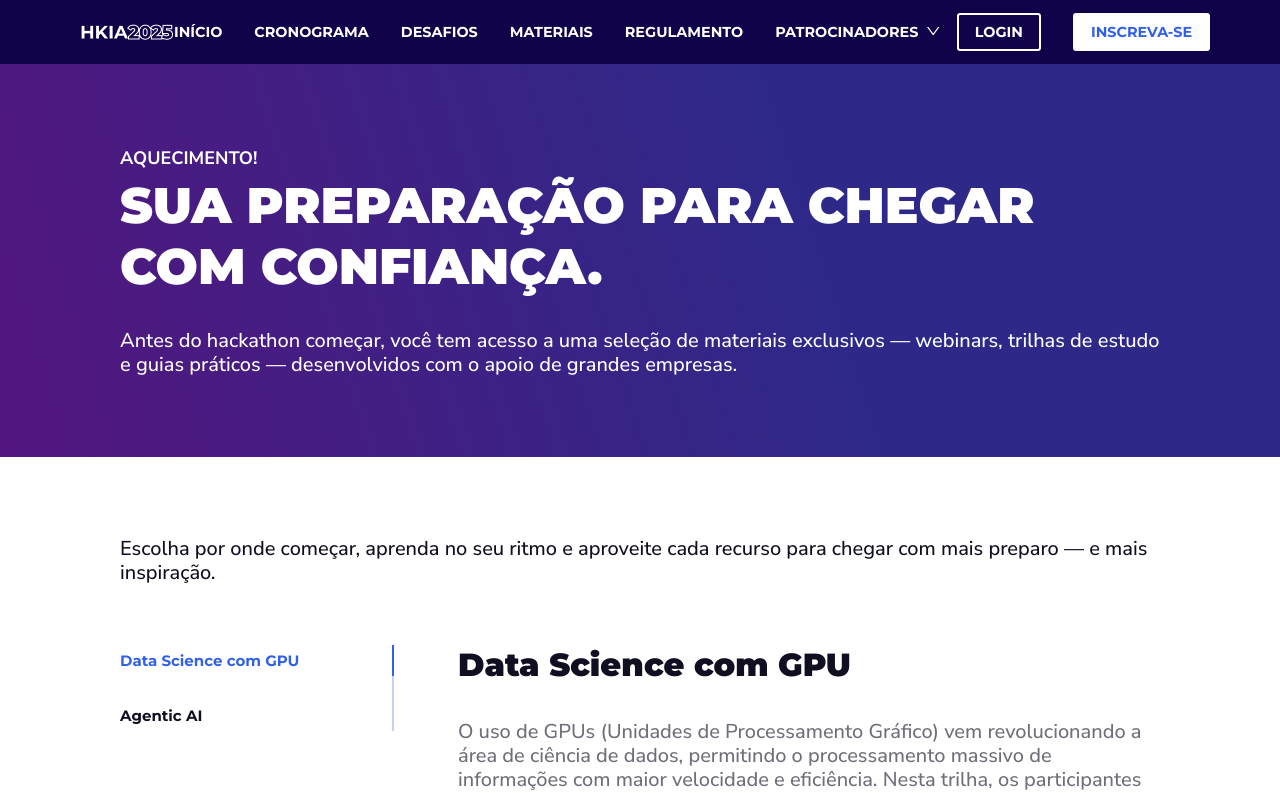
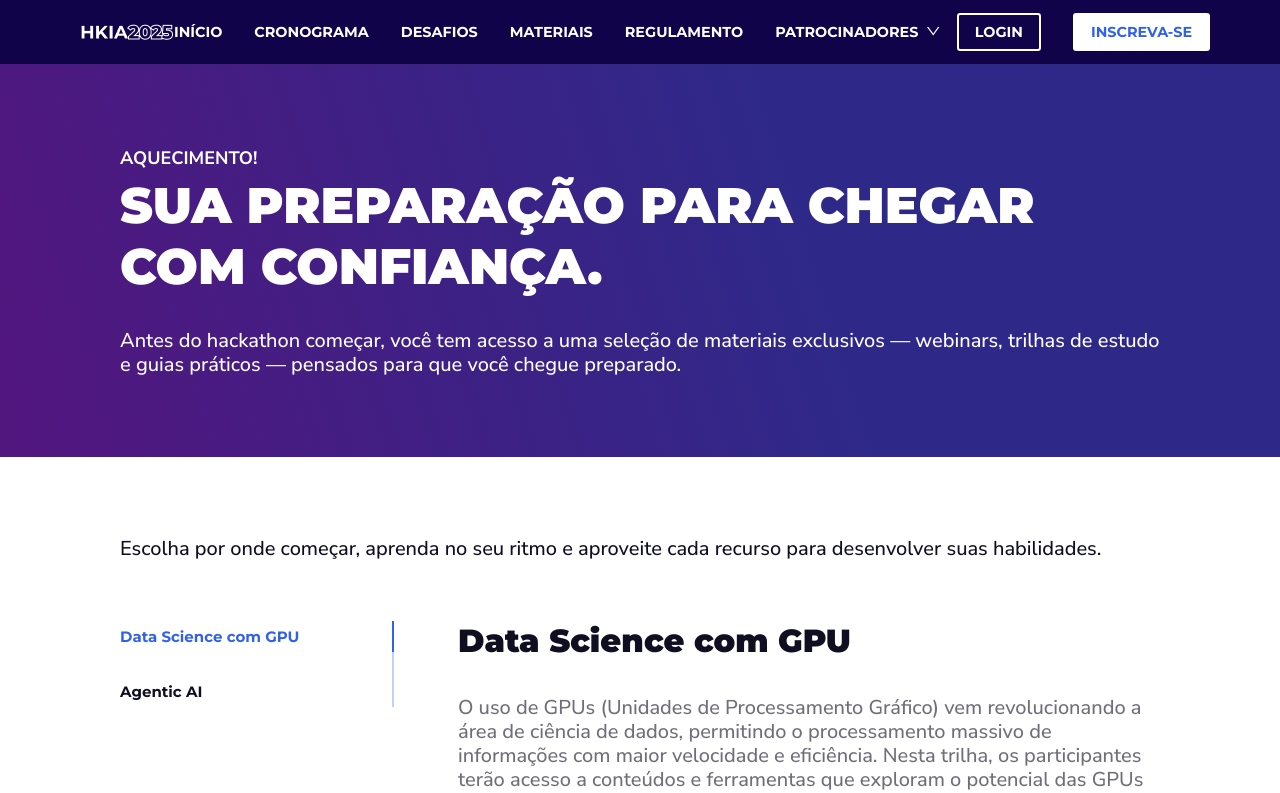
Before and after one commit to inc-coppe/hackaton-ia-2025-site, a React (Vite) app in the folder front/: page /materiais in a window 1280 px wide. Shown: the top 793 px of the page. Built offline with nearby package versions, Linux system fonts and the light colour scheme; a web font is replaced by a local one.

Commit message:
Feat: Atualização no texto que faltou
Alteração na introdução dos materiais que faltou.

```diff
--- a/front/src/pages/Materiais/index.tsx
+++ b/front/src/pages/Materiais/index.tsx
@@ -237,17 +237,14 @@ function Materials() {
               </HighlightTitle>
             </HighlightTitleGroup>
             <HighlightDescription>
-              Antes do hackathon começar, você tem acesso a uma seleção de
-              materiais exclusivos — webinars, trilhas de estudo e guias
-              práticos — desenvolvidos com o apoio de grandes empresas.
+              Antes do hackathon começar, você tem acesso a uma seleção de materiais exclusivos — webinars, trilhas de estudo e guias práticos — pensados para que você chegue preparado.
             </HighlightDescription>
           </HighlightTextWrapper>
         </HighlightSection>
 
         <MainContentWrapper>
           <IntroText style={{ textAlign: "left" }}>
-            Escolha por onde começar, aprenda no seu ritmo e aproveite cada
-            recurso para chegar com mais preparo — e mais inspiração.
+            Escolha por onde começar, aprenda no seu ritmo e aproveite cada recurso para desenvolver suas habilidades.
           </IntroText>
 
           <MaterialsLayoutContainer>
```
